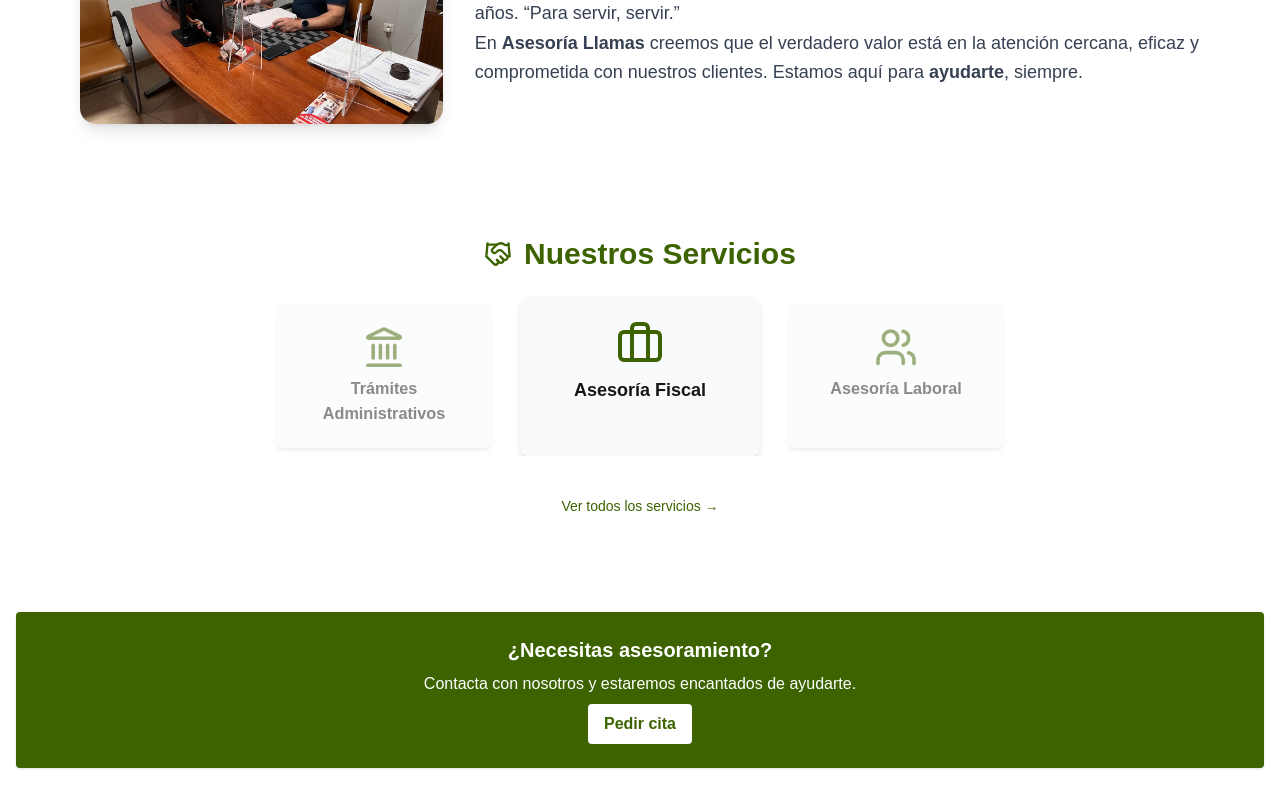
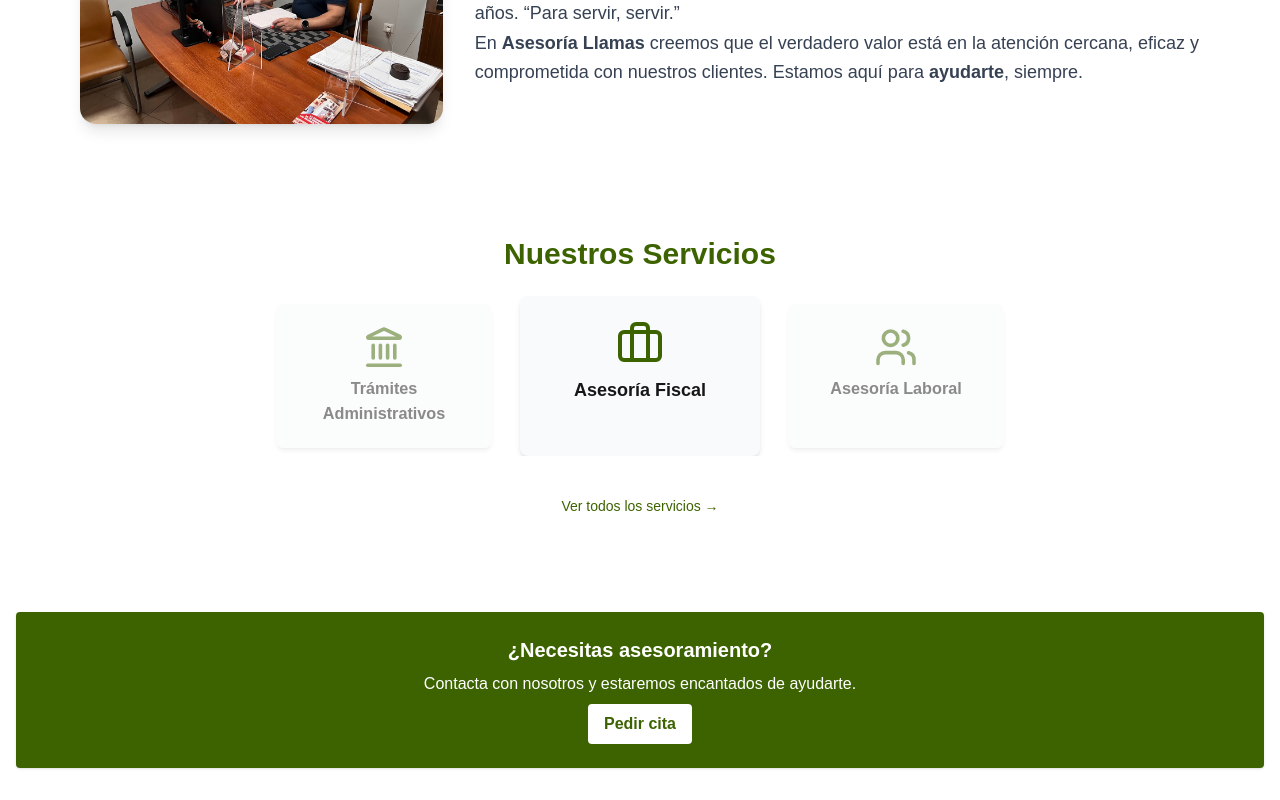
Before and after one commit to asesoriallamas/web, a Next.js app: page / in a window 1280 px wide. Shown: the part 1184-1984 px from the top of the page. Built offline with nearby package versions, Linux system fonts and the light colour scheme.

Commit message:
carrusel sin handshake

```diff
--- a/src/components/serviciosCarrusel.tsx
+++ b/src/components/serviciosCarrusel.tsx
@@ -32,7 +32,6 @@ export default function ServiciosCarrusel() {
     <section className="py-16 px-4 sm:px-6 bg-white">
       <div className="flex flex-col items-center gap-6">
         <div className="flex items-center gap-3">
-          <Handshake className="w-7 h-7 text-lime-800" />
           <h2 className="text-3xl font-bold text-lime-800 text-center">Nuestros Servicios</h2>
         </div>
 
```
